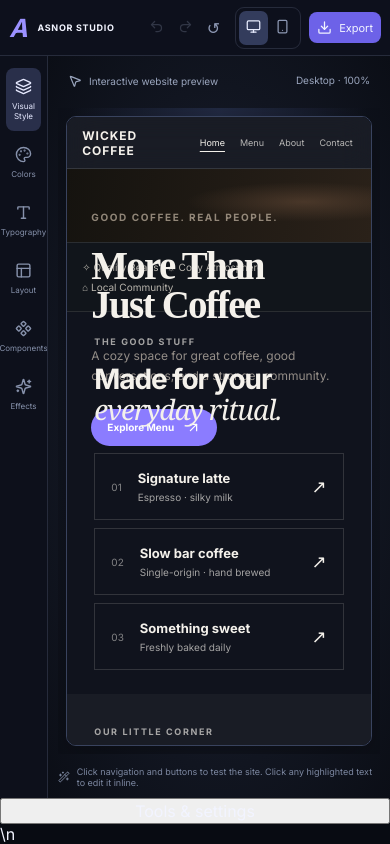
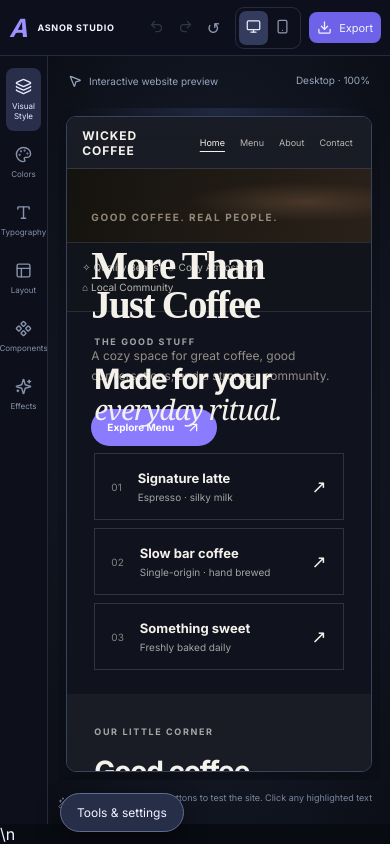
Before and after one commit to azuleermenu-dot/Asnor-Ali-Studio, a Next.js app: page / in a window 390 px wide. Both pictures are taken after a click on the button "Explore preview ↗". Built offline with nearby package versions, Linux system fonts and the light colour scheme.

Commit message:
Add responsive tools drawer for display changes

```diff
--- a/app/globals.css
+++ b/app/globals.css
@@ -161,3 +161,19 @@ button:focus-visible, a:focus-visible, input:focus-visible, select:focus-visible
 @keyframes previewSlideIn{from{opacity:.55;transform:translateY(22px)}to{opacity:1;transform:translateY(0)}}
 @media(max-width:760px){.studio{height:100dvh;min-height:0;overflow:hidden}.workspace{min-height:0;overflow:hidden}.canvasArea{min-height:0;height:100%;overflow:hidden}.previewDeviceShell{height:auto;min-height:0;flex:1;padding:8px}.previewDeviceShell.phone{height:100%;min-height:0}.previewDeviceShell .previewFrame{height:100%;min-height:0;overflow-y:auto;overscroll-behavior:contain;touch-action:pan-y}.previewFrame .previewHero{min-height:0}.previewFrame .previewNav{position:sticky;top:0}}
 @media(prefers-reduced-motion:reduce){.previewFrame{scroll-snap-type:none}.previewFrame .previewHero,.previewFrame .previewContentSection,.previewFrame .previewAboutSection,.previewFrame .previewContactSection{animation:none}}
+
+/* Responsive tool access: keep editing controls reachable at every viewport */
+.controlsPanelWrap{display:contents;min-width:0;min-height:0}
+.mobileToolsToggle{display:none}
+@media(max-width:760px){
+ .controlsPanelWrap{display:none}
+ .controlsPanelWrap.toolsPanelOpen{display:block;position:fixed;z-index:30;left:56px;right:10px;top:64px;bottom:68px;overflow:auto;background:#0e121d;border:1px solid var(--line);border-radius:14px;box-shadow:0 18px 60px #000b;padding:14px}
+ .controlsPanelWrap.toolsPanelOpen .controls{display:block;max-height:none;height:100%;overflow:auto;border:0;padding:0;background:transparent}
+ .mobileToolsToggle{display:block;position:fixed;z-index:31;left:60px;bottom:12px;border:1px solid #626b91;border-radius:999px;padding:11px 16px;background:#272e48;color:#f2f4ff;font-size:12px;box-shadow:0 8px 24px #0007}
+ .workspace{grid-template-columns:48px minmax(0,1fr)}
+}
+@media(min-width:761px) and (max-width:1100px){
+ .mobileToolsToggle{display:block;position:fixed;z-index:11;left:70px;bottom:14px;border:1px solid var(--line);border-radius:10px;padding:10px 14px;background:#1a2133;color:var(--text);font-size:11px}
+ .controlsPanelWrap.toolsPanelOpen{display:block;position:fixed;z-index:12;left:64px;top:58px;bottom:0;width:230px;overflow:auto;background:#0e121d;border-right:1px solid var(--line);box-shadow:12px 0 35px #0006;padding:14px}
+ .controlsPanelWrap.toolsPanelOpen .controls{display:block;height:100%;overflow:auto}
+}
```
